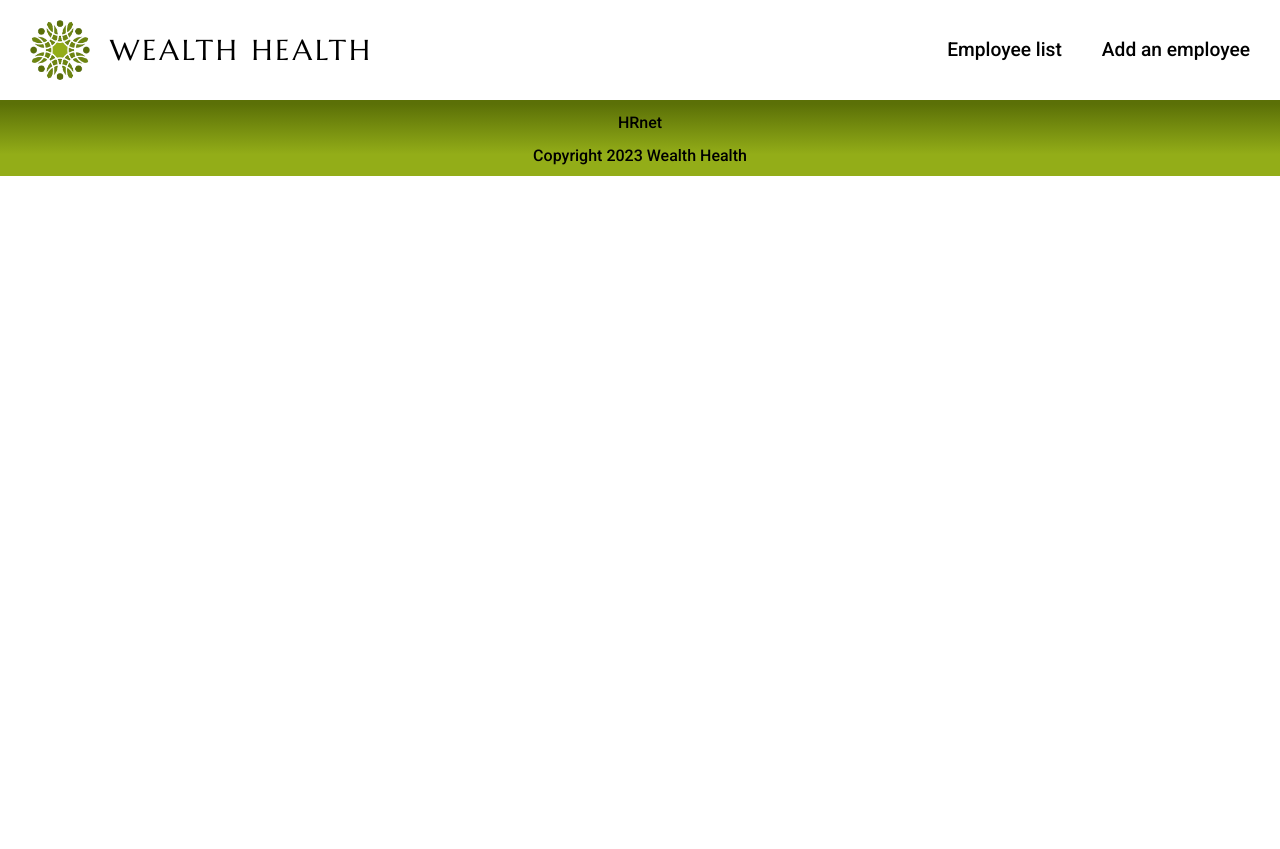
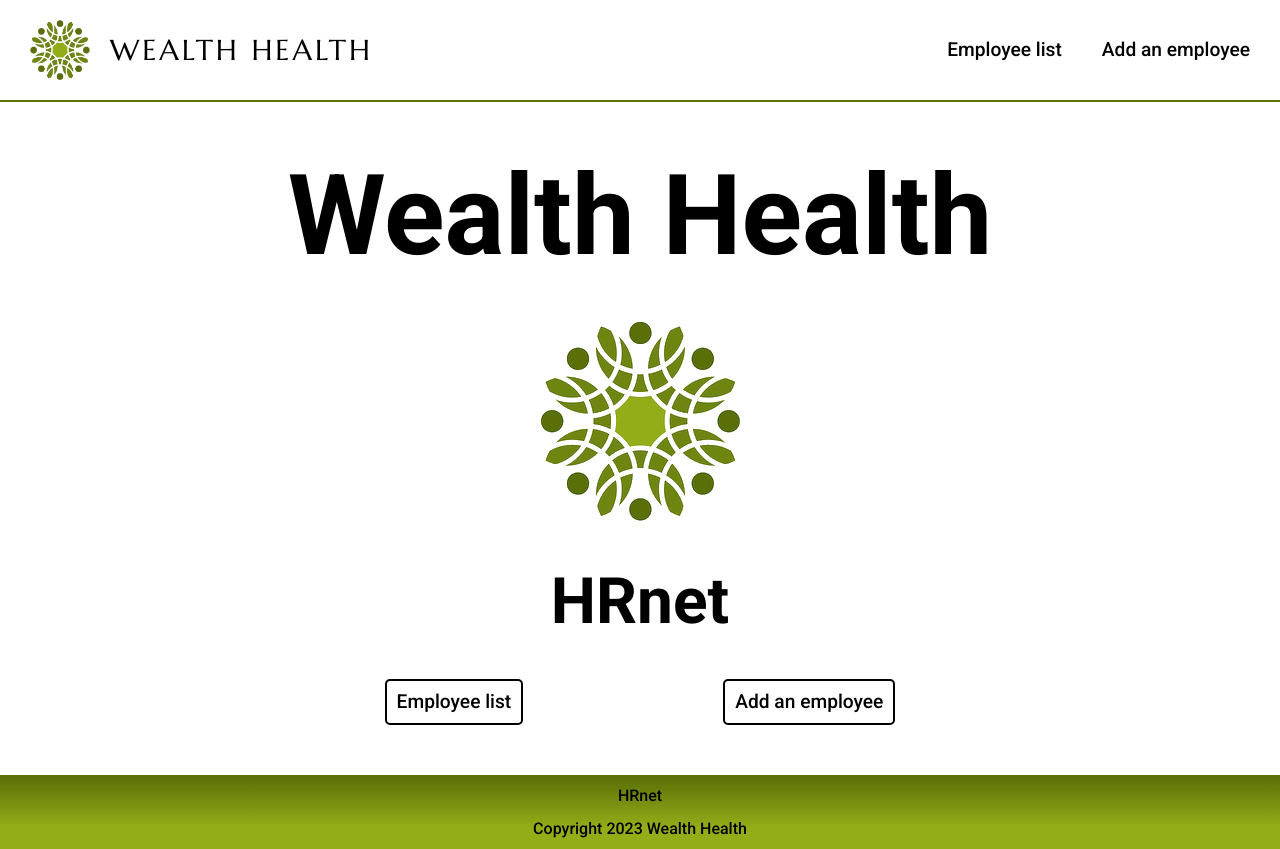
Before and after one commit to Cycle9898/OC_Projet-14_Wealth-Health_HRnet, a React (Vite) app: page / in a window 1280 px wide. Before the commit the page ends 800 px from the top, so only its background shows below. Built offline with nearby package versions, Linux system fonts and the light colour scheme.

Commit message:
feat: added HomePage component + updated CSS global settings to center main tags

```diff
--- a/src/Router.tsx
+++ b/src/Router.tsx
@@ -1,6 +1,7 @@
 import { Navigate,Outlet,RouterProvider,createBrowserRouter } from "react-router-dom";
 import Header from "./components/Header";
 import Footer from "./components/Footer";
+import HomePage from "./pages/HomePage";
 
 //Layout component for SPA to add header and footer on all pages
 function Layout() {
@@ -20,7 +21,7 @@ const defineRoutes = createBrowserRouter([
     children: [
       {
         path: "/",
-        element: ""
+        element: <HomePage />
       },
       {
         path: "/employee-list",
--- /dev/null
+++ b/src/pages/HomePage.tsx
@@ -0,0 +1,29 @@
+import { Link } from 'react-router-dom';
+import wealthHealthLogo from '../assets/logo/logo-solo_Wealth-Health.png';
+
+/**
+ * @description
+ * React component that represent the homepage of the app
+ *
+ * @returns JSX.Element
+ */
+function HomePage() {
+    return (
+        <main className="main home-page">
+            <h2>Wealth Health</h2>
+
+            <div>
+                <img src={wealthHealthLogo} alt="Wealth Health logo" />
+            </div>
+
+            <h3>HRnet</h3>
+
+            <div className="home-page__links">
+                <Link to="/employee-list">Employee list</Link>
+                <Link to="/add-employee">Add an employee</Link>
+            </div>
+        </main>
+    );
+}
+
+export default HomePage;
--- a/src/style/SASS/base/_global-settings.scss
+++ b/src/style/SASS/base/_global-settings.scss
@@ -7,8 +7,11 @@ div#root {
     font-family: $main-font;
 }
 
-main {
+.main {
     flex: 1;
+    display: flex;
+    flex-direction: column;
+    align-items: center;
 }
 
 button {
--- a/src/style/SASS/main.scss
+++ b/src/style/SASS/main.scss
@@ -16,3 +16,5 @@
 @import './components/footer';
 
 //Pages
+
+@import './pages/home-page';
--- /dev/null
+++ b/src/style/SASS/pages/_home-page.scss
@@ -0,0 +1,32 @@
+/* HomePage component */
+
+.home-page {
+    padding: 50px 0px;
+    row-gap: 5vh;
+    justify-content: center;
+
+    h2 {
+        @include font-set(7rem, 700);
+    }
+
+    h3 {
+        @include font-set(4rem, 700);
+    }
+
+    &__links {
+        display: flex;
+        gap: 200px;
+
+        a {
+            @include font-set(1.2rem, 500);
+            padding: 10px;
+            border: 2px solid black;
+            border-radius: 5px;
+        }
+
+        a:hover {
+            background-color: $secondary-color;
+            border-color: $main-color;
+        }
+    }
+}
```
